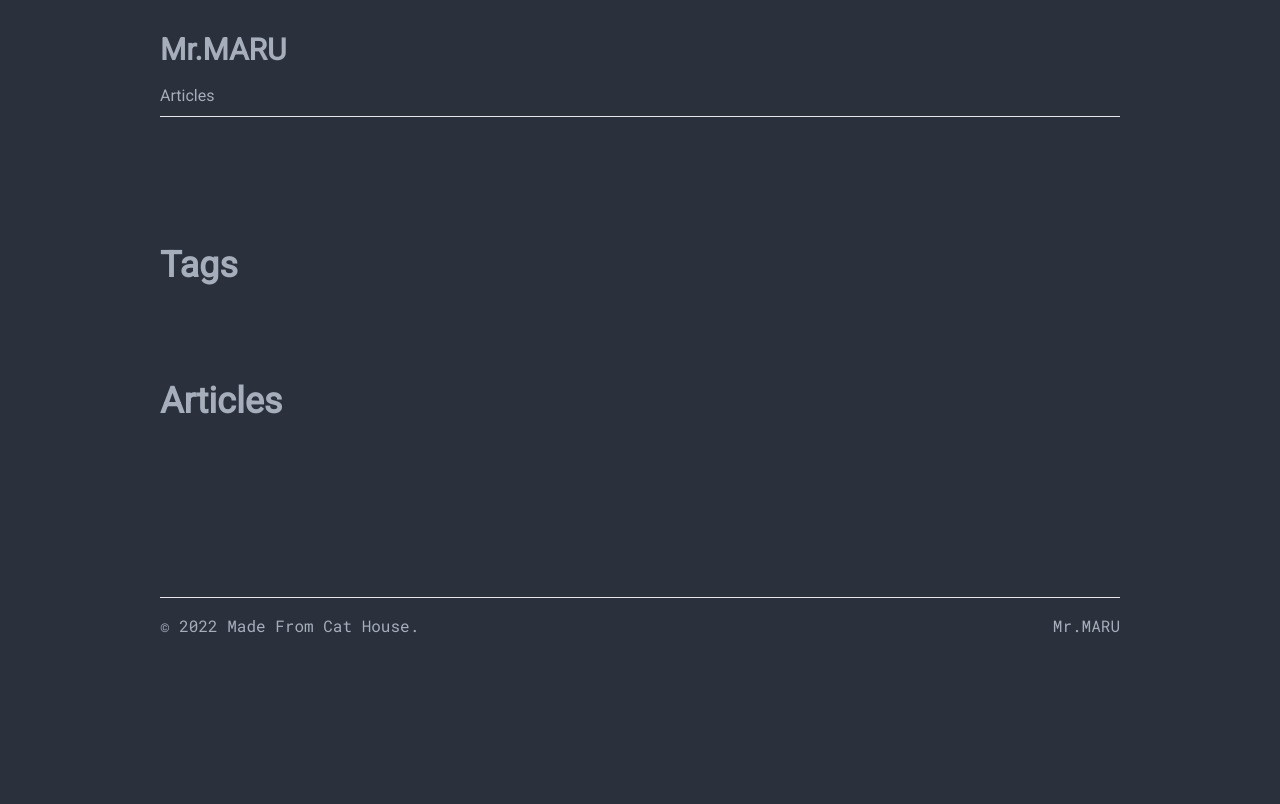
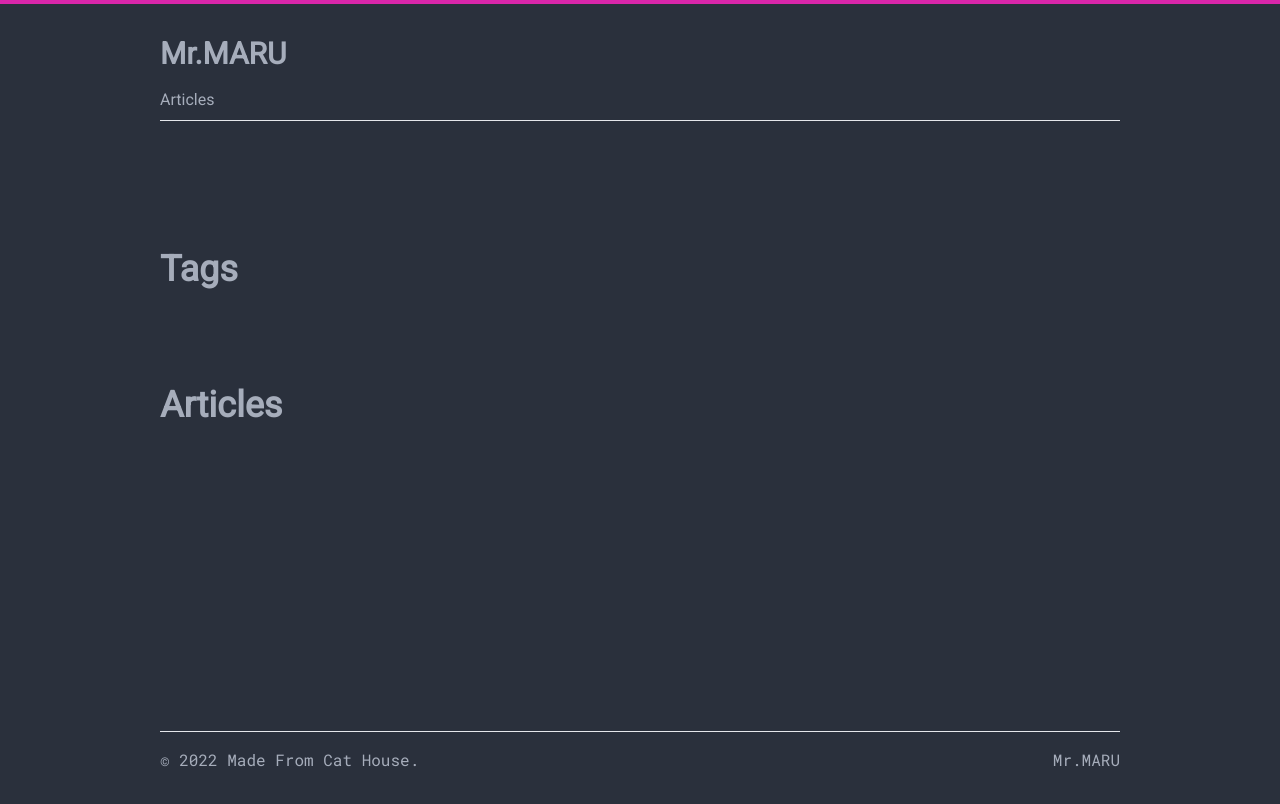
Before and after one commit to rizalwildan/rzlwldn, a Gatsby site: page /blog in a window 1280 px wide. Built offline with nearby package versions, Linux system fonts and the light colour scheme; Gatsby itself is replaced by a stand-in of ours; some icons are missing.

Commit message:
update style

```diff
--- a/src/components/header.js
+++ b/src/components/header.js
@@ -37,7 +37,7 @@ export default function Header() {
     return(
         <header className="mb-16 lg:mb-32">
             <div className="flex justify-between">
-                <Link to="/" className="text-3xl font-bold">Mr.MARU</Link>
+                <Link to="/" className="text-3xl font-bold hover:text-secondary">Mr.MARU</Link>
                 <DarkMode onUpdateTheme={() => onUpdateTheme(theme)} theme={theme}/>
             </div>
             <div className="flex justify-between mt-4 align-middle border-b pb-2">
--- a/src/components/layout.js
+++ b/src/components/layout.js
@@ -5,14 +5,13 @@ import Footer from "./footer";
 export default function Layout({ children }) {
     return(
         <>
-            <div className="max-w-5xl mx-auto h-full p-8">
-                <div className="flex flex-col h-full">
+            <div className='border-b-4 border-b-secondary'/>
+            <div className="flex flex-col min-h-screen max-w-5xl mx-auto p-8">
                     <Header />
-                    <main>
+                    <main className='flex-grow'>
                         {children}
                     </main>
                     <Footer />
-                </div>
             </div>
         </>
     )
--- a/src/templates/post.js
+++ b/src/templates/post.js
@@ -27,7 +27,7 @@ export default function Post({ data }) {
                     <div className="flex">
                         {
                             tags.map(val => (
-                                <Link to={`tags/${slugify(val)}`} className="mr-2">{`#${val}`}</Link>
+                                <Link to={`/tags/${slugify(val)}`} className="mr-2 link link-hover hover:text-secondary">{`#${val}`}</Link>
                             ))
                         }
                     </div>
```
